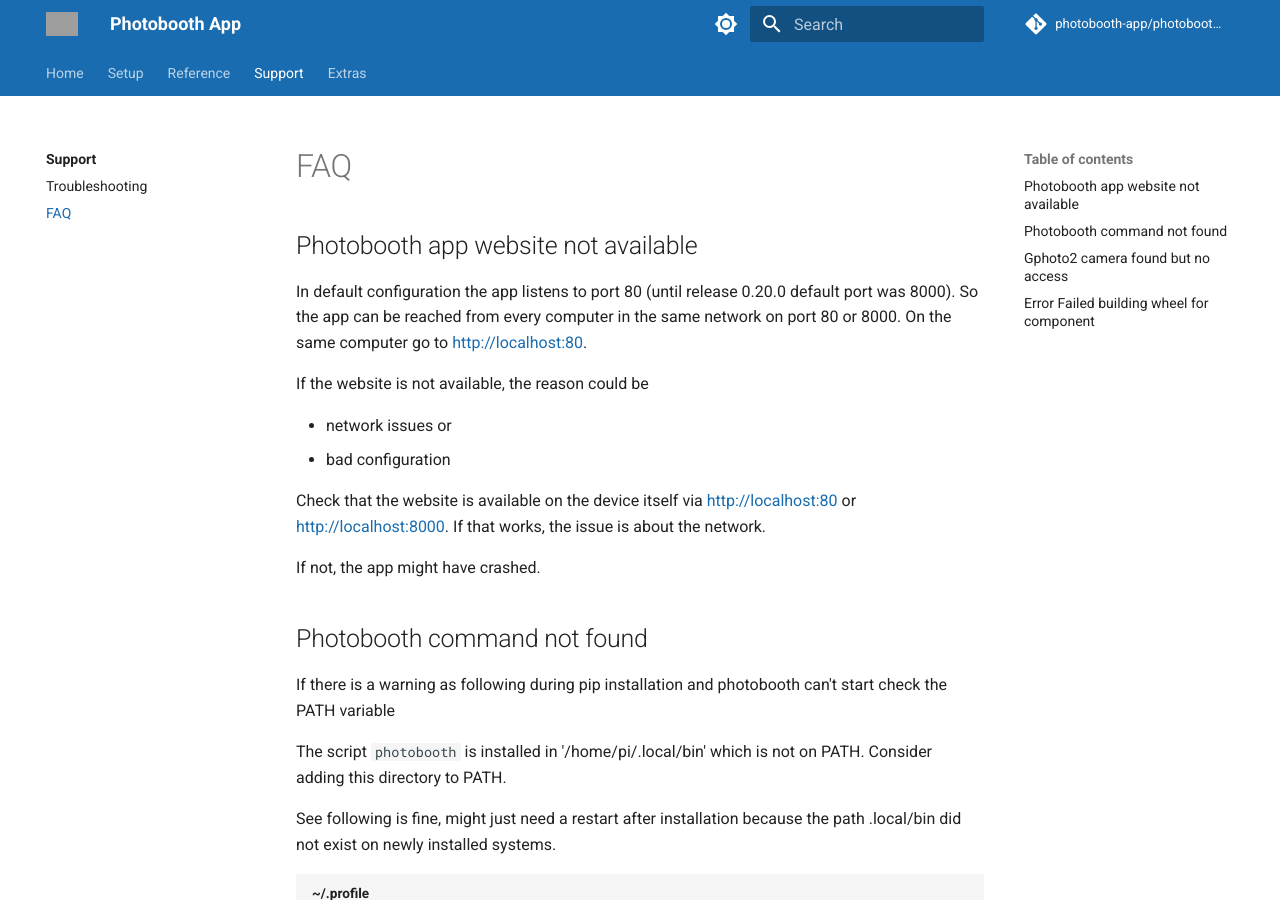
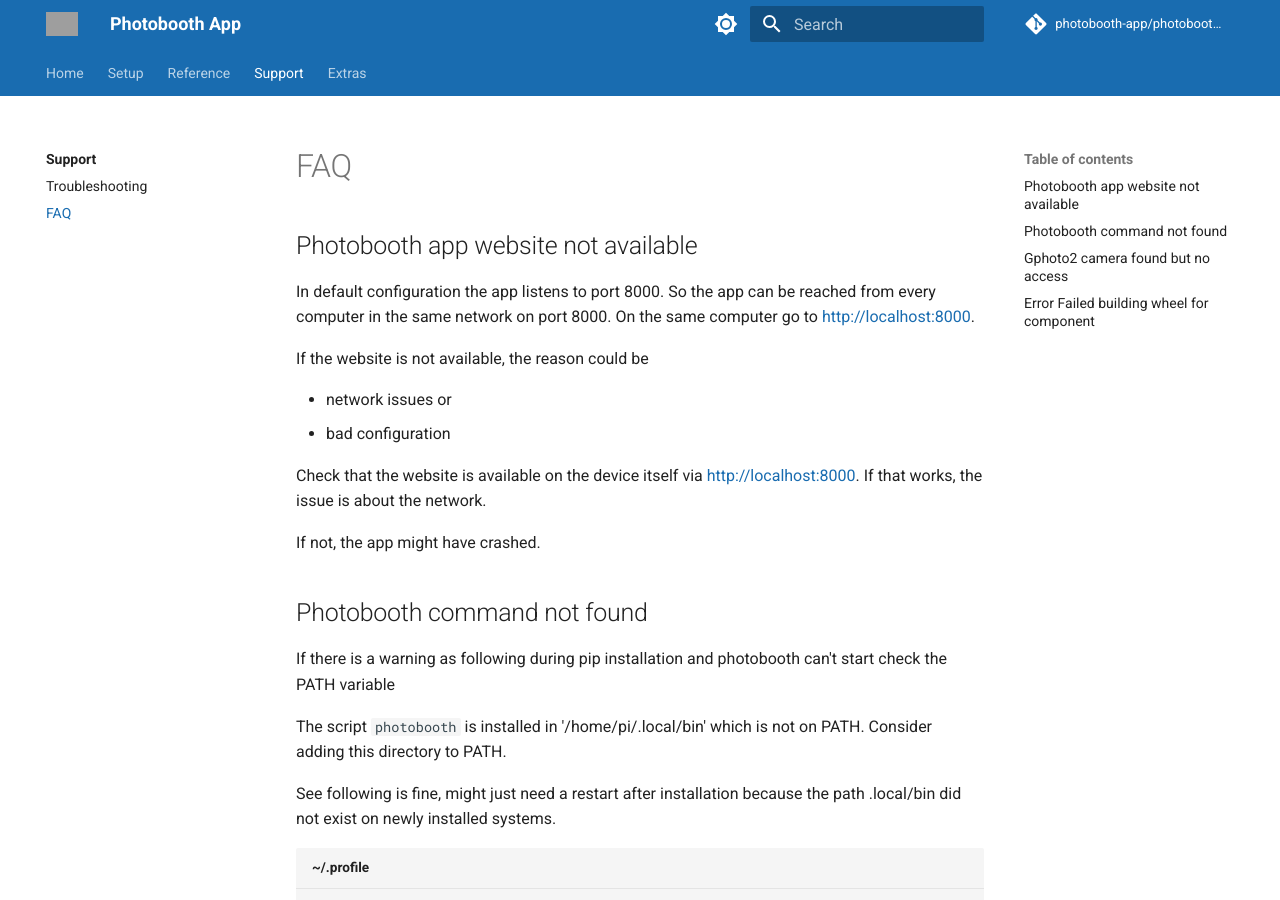
Before and after one commit to photobooth-app/photobooth-docs, an MkDocs documentation site: the page built from docs/support/faq.md, in a window 1280 px wide and 900 px high. Built offline with MkDocs 1.6.1 and Material for MkDocs 9.7.7, drawn with Linux system fonts in a browser that asks for light colours; comment, search, counter and statistics services are not loaded; grey boxes are pictures that could not be loaded.

Commit message:
added notes about port agian

```diff
--- a/docs/support/faq.md
+++ b/docs/support/faq.md
@@ -2,15 +2,15 @@
 
 ## Photobooth app website not available
 
-In default configuration the app listens to port 80 (until release 0.20.0 default port was 8000).
-So the app can be reached from every computer in the same network on port 80 or 8000. On the same computer go to <http://localhost:80>.
+In default configuration the app listens to port 8000.
+So the app can be reached from every computer in the same network on port 8000. On the same computer go to <http://localhost:8000>.
 
 If the website is not available, the reason could be
 
 - network issues or
 - bad configuration
 
-Check that the website is available on the device itself via <http://localhost:80> or <http://localhost:8000>.
+Check that the website is available on the device itself via <http://localhost:8000>.
 If that works, the issue is about the network.
 
 If not, the app might have crashed.
```
Also changed, not shown: docs/reference/photoboothprojectintegration.md (+0 -3 lines), docs/setup/admincenter.md (+2 -3 lines), docs/setup/installation.md (+4 -4 lines), docs/setup/shareservice.md (+1 -1 lines).
